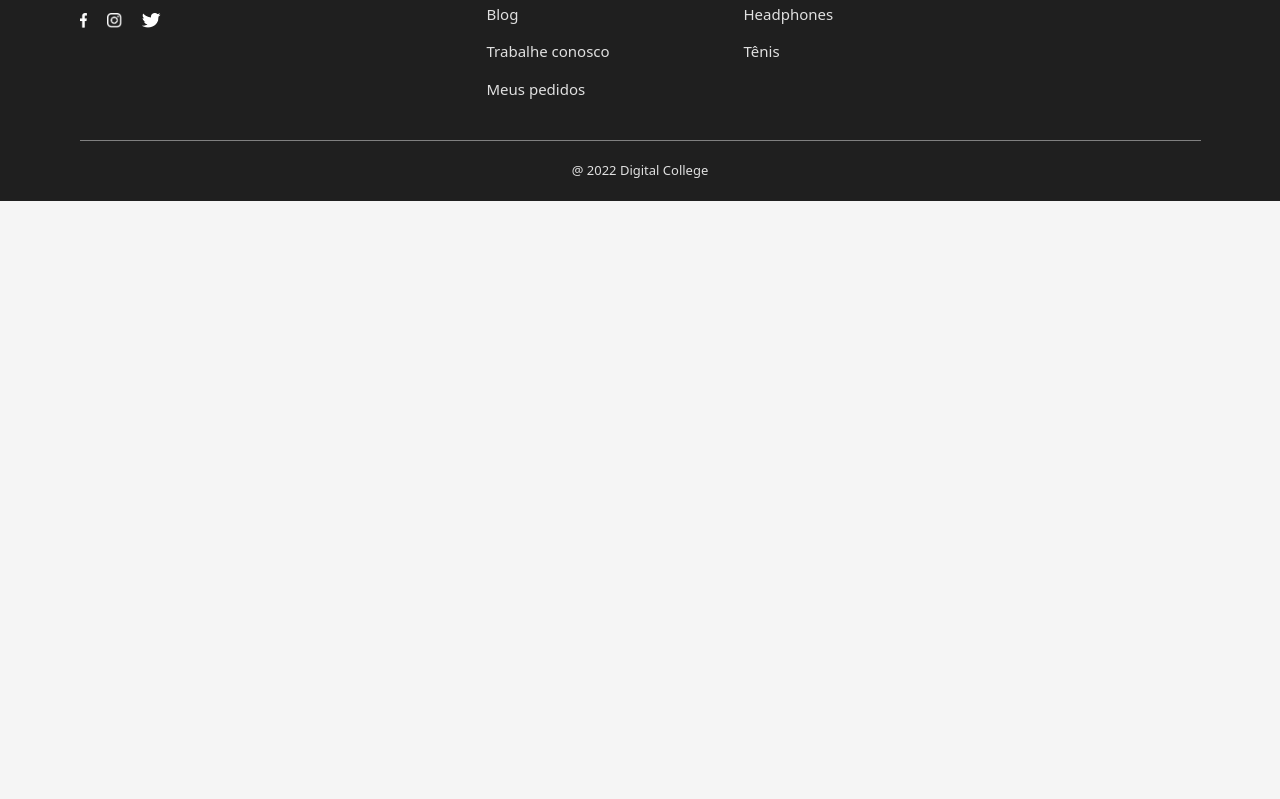
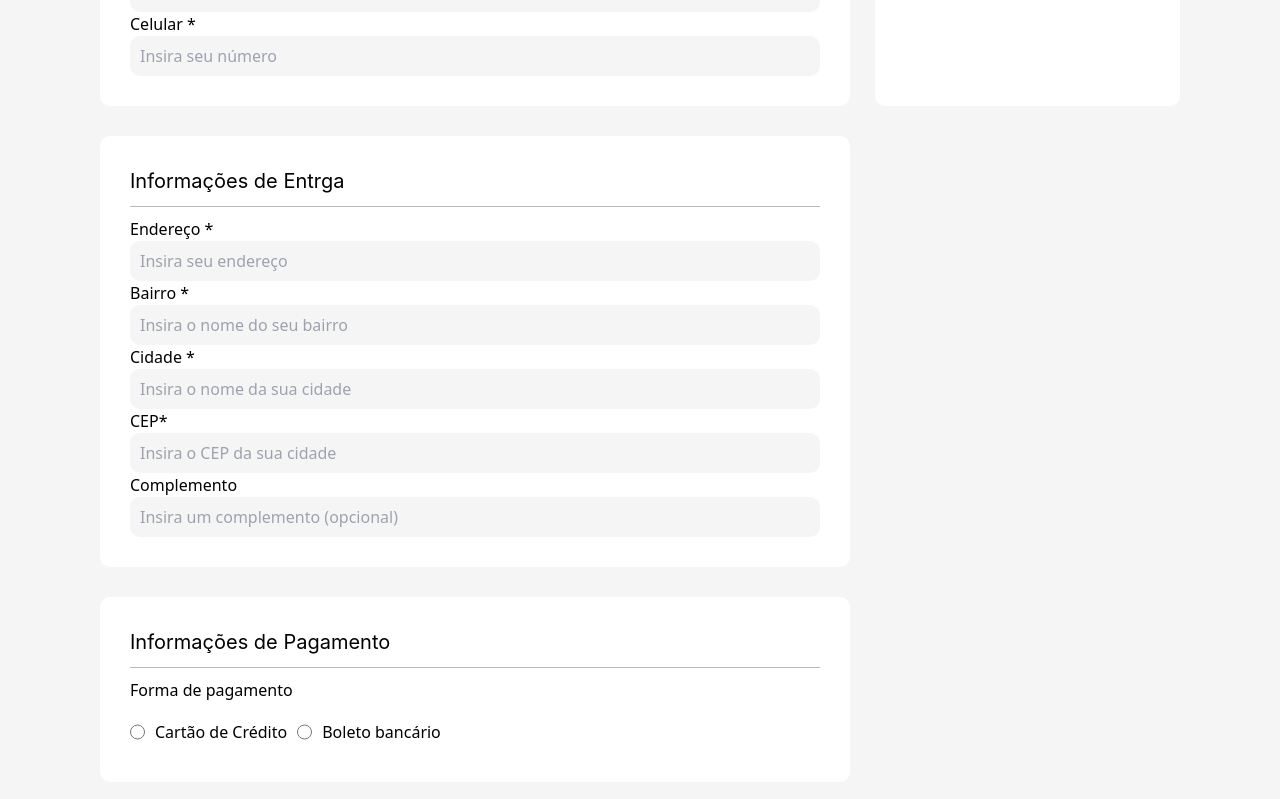
Before and after one commit to Vitor-Meloo/PROJETO-DIGITALSTORE, a React (Vite) app: page /products/purchase/confirm/1 in a window 1280 px wide. Shown: the part 601-1400 px from the top of the page. Before the commit the page ends 802 px from the top, so only its background shows below. Built offline with nearby package versions, Linux system fonts and the light colour scheme.

Commit message:
adicionando a pagina de confirmacao

```diff
--- a/src/pages/Confirm.jsx
+++ b/src/pages/Confirm.jsx
@@ -1,21 +1,267 @@
 import styled from "styled-components";
+import { useState } from "react";
+import { useParams } from "react-router-dom";
 
 const ConfirmPage = styled.main`
     padding: 100px;
 
+    & div#container{
+        display: flex;
+        gap: 25px;
+
+        & div#compra{
+
+            & h1{
+                font-size: 32px;
+                font-family: Inter;
+                font-weight: 700;
+                letter-spacing: 1px;
+            }
+
+            & form{
+                background-color: #F5F5F5;
+                display: flex;
+                flex-direction: column;
+                gap: 30px;
+
+                & h2{
+                    font-size: 20px;
+                    font-family: Inter;
+                    margin-bottom: 10px;
+                    padding-bottom: 10px;
+                    border-bottom: 1px #b8b8b8 solid;
+                }
+
+                & div{
+                    display: flex;
+                    flex-direction: column;
+                    padding: 30px;
+                    border-radius: 10px;
+                    background-color: white;
+
+                    & input{
+                        background-color: #F5F5F5;
+                        color: #4d4d4d;
+
+                        width: 690px;
+                        height: 40px;
+                        padding: 10px;
+                        border-radius: 10px;
+
+
+                    }
+
+                    & input:focus{
+                        outline: none;
+                    }
+
+                }
+
+                & div#paymentInfo{
+
+                    & #paymentMethod{
+                        width: 690px;
+                        display: flex;
+                        flex-direction: row;
+                        justify-content: start;
+                        align-items: center;
+                        gap: 10px;
+                        padding: 0;
+                        padding-top: 10px;
+
+                        & input[type="radio"]{
+                            width: 15px;
+
+                        }
+                    }
+
+                    & #cardData{
+                        padding: 0;
+                        padding-top: 10px;
+                        display: flex;
+
+
+                    }
+
+
+                }
+                & #finalizePurchase{
+
+                        & #total{
+                            padding: 0;
+                            height: 70px;
+                            display: flex;
+                            flex-direction: row;
+                            justify-content: space-between;
+                            align-items: center;
+
+                            font-size: 18px;
+                            font-family: Inter;
+                            font-weight: 700;
+                            letter-spacing: 0.75px;
+
+                            & p{
+                                color: #EE4266;
+                            }
+
+                        }
+                        & button{
+                            background-color: #ffaf03;
+                            height: 50px;
+                            width: auto;
+                            border-radius: 10px;
+                        }
+
+                        & button:hover{
+                            background-color: #da9a10
+                        }
+                    }
+
+
+
+            }
+        }
+
+        & div#resumo{
+            height: 367px;
+            width: 400px;
+            margin-top: 48px;
+            border-radius: 10px;
+            padding: 30px;
+            background-color: white;
+
+            & h2{
+                    font-size: 20px;
+                    font-family: Inter;
+                    margin-bottom: 10px;
+                    padding-bottom: 10px;
+                    border-bottom: 1px #b8b8b8 solid;
+            }
+        }
+    }
+
 `
 
 const Confirm = () =>{
+    const [paymentMethod, setPaymentMethod] = useState("");
+
+
+    const click = (e)=>{
+        console.log(e.target.value)
+        setPaymentMethod(e.target.value)
+    }
 
     return(
         <ConfirmPage>
-            <form>
-                <div id="container">
-                    <div></div>
-                    <div></div>
-                    <div></div>
+            <div id="container">
+
+                <div id="compra">
+                    <h1>Finalizar compra</h1>
+                    <form>
+                        <div id="personalInfo">
+                            <h2>Informações Pessoais</h2>
+
+                            <label htmlFor="name">Nome completo *</label>
+                            <input type="text" id="name" placeholder="Insira seu nome"/>
+
+                            <label htmlFor="cpf">CPF *</label>
+                            <input type="text" id="cpf" placeholder="Insira seu CPF"/>
+
+                            <label htmlFor="email">E-mail *</label>
+                            <input type="email" id="email" placeholder="Insira seu email"/>
+
+                            <label htmlFor="phone">Celular *</label>
+                            <input type="text" id="phone" placeholder="Insira seu número"/>
+                        </div>
+
+                        <div id="deliveryInfo">
+                            <h2>Informações de Entrga</h2>
+
+                            <label htmlFor="address">Endereço *</label>
+                            <input type="text" id="address" placeholder="Insira seu endereço"/>
+
+                            <label htmlFor="district">Bairro *</label>
+                            <input type="text" id="district" placeholder="Insira o nome do seu bairro"/>
+
+                            <label htmlFor="city">Cidade *</label>
+                            <input type="text" id="city" placeholder="Insira o nome da sua cidade"/>
+
+                            <label htmlFor="cep">CEP*</label>
+                            <input type="text" id="cep" placeholder="Insira o CEP da sua cidade"/>
+
+                            <label htmlFor="complement">Complemento</label>
+                            <input type="text" id="complement" placeholder="Insira um complemento (opcional)"/>
+
+                        </div>
+
+                        <div id="paymentInfo">
+                            <h2>Informações de Pagamento</h2>
+
+                            <label htmlFor="paymentMethod">Forma de pagamento</label>
+
+                            <div id="paymentMethod">
+
+                                <input type="radio"
+                                        id="credit"
+                                        name="payment"
+                                        value="credit"
+                                        checked={paymentMethod === "credit"}
+                                        onChange={click}
+                                />
+                                <label htmlFor="credit">Cartão de Crédito</label>
+
+                                <input type="radio"
+                                        id="ticket"
+                                        name="payment"
+                                        value="ticket"
+                                        checked={paymentMethod === "ticket"}
+                                        onChange={click}
+                                />
+                                <label htmlFor="ticket">Boleto bancário</label>
+                            </div>
+
+                            {paymentMethod === "credit" && (
+
+                                <div id="cardData">
+                                    <label htmlFor="cardName">Nome do Cartão *</label>
+                                    <input type="text" id="cardName" placeholder="Insira o nome do cartão"/>
+
+                                    <label htmlFor="cardNumber">Número do cartão *</label>
+                                    <input type="text" id="cardNumber" placeholder="Insira o número do cartão"/>
+
+                                    <label htmlFor="cardValideDate">Data de validade do Cartão *</label>
+                                    <input type="text" id="cardValideDate" placeholder="Insira a data de valdiade do cartão"/>
+
+                                    <label htmlFor="cvvCode">Código CVV *</label>
+                                    <input type="text" id="cvvCode" placeholder="Insira o código de segurança CVV"/>
+                                </div>
+                            )}
+
+
+                        </div>
+
+                        {(paymentMethod) && (
+                                <div id="finalizePurchase">
+                                    <h2>Finalizar compra</h2>
+                                    <div id="total">
+                                        <label htmlFor="total">Total</label>
+                                        <p>valor</p>
+                                    </div>
+                                    <button>Realizar pagamento</button>
+                                </div>
+                            )
+                        }
+
+
+                    </form>
                 </div>
-            </form>
+
+                <div id="resumo">
+                    <h2>Resumo</h2>
+                </div>
+
+            </div>
+
         </ConfirmPage>
     )
 }
```
